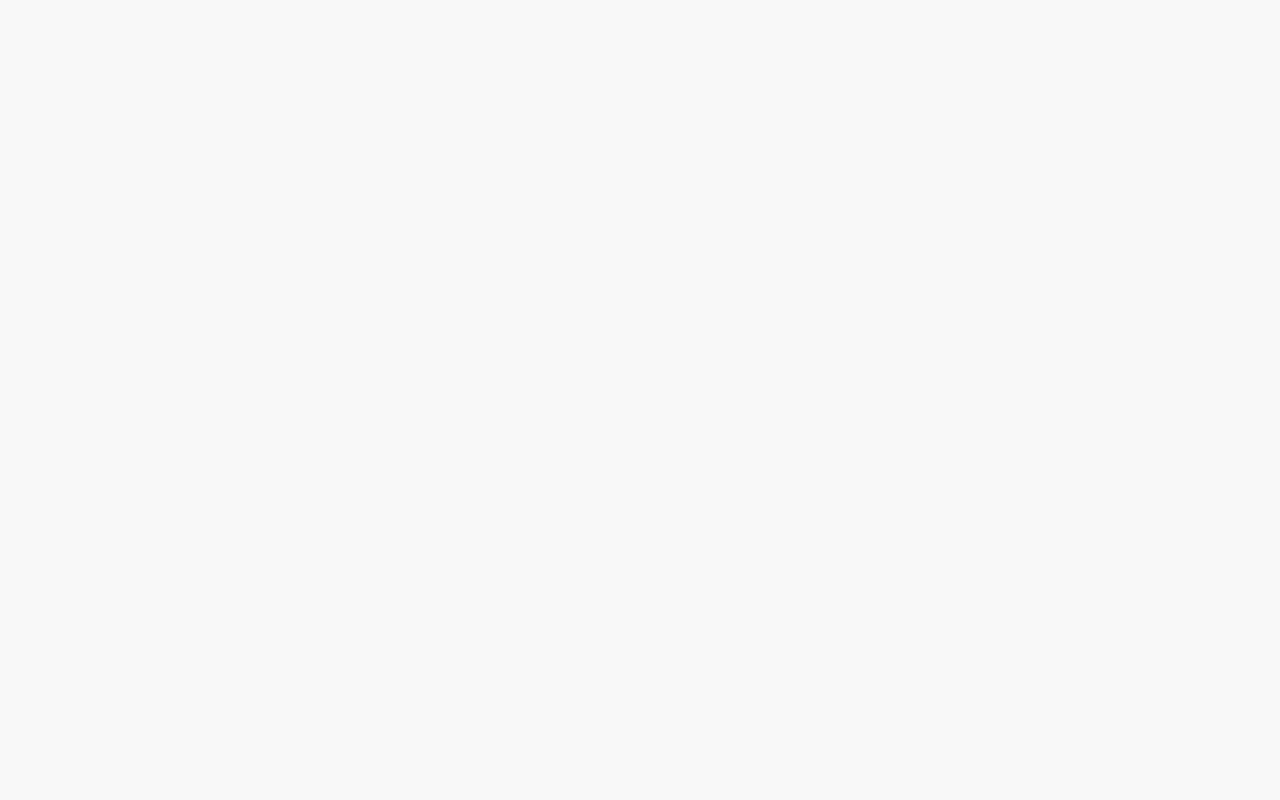
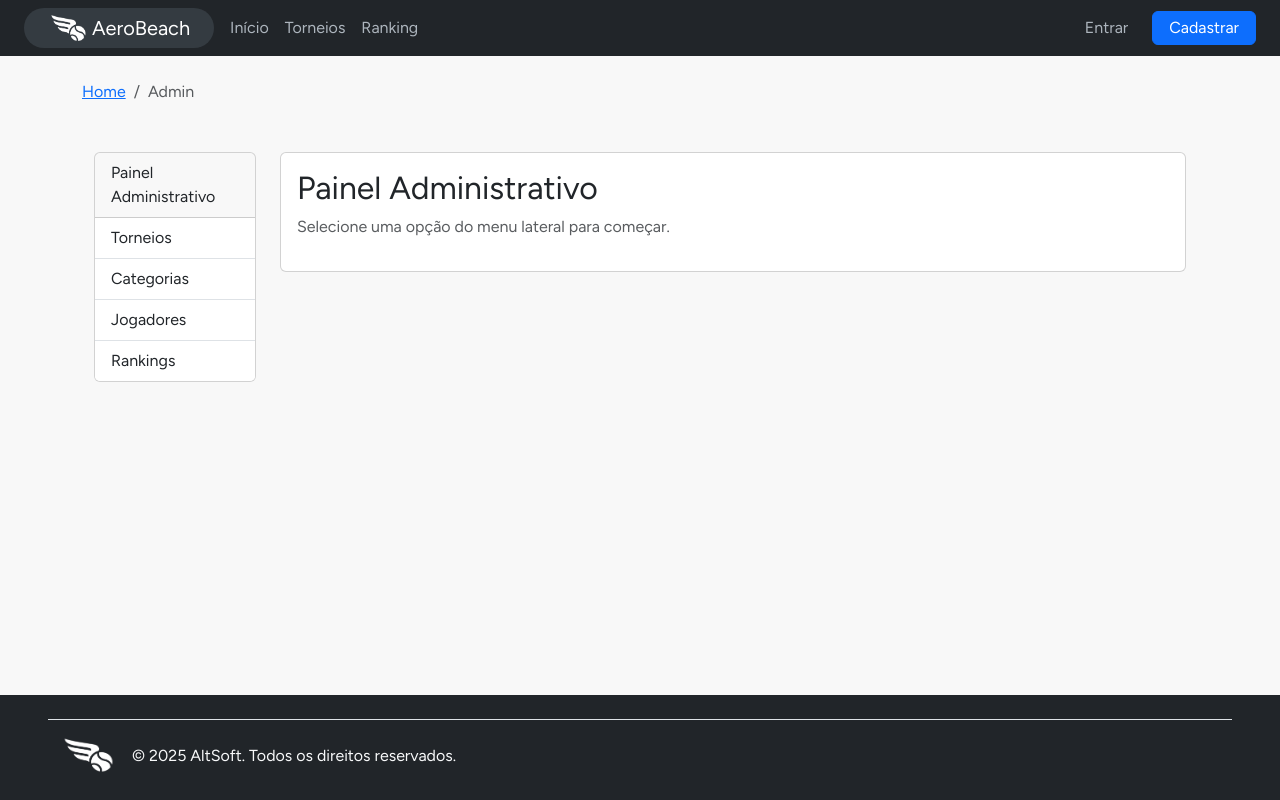
Before and after one commit to leandro-costa-oliveira/aero-beach, a React (Vite) app in the folder frontend/: page /admin in a window 1280 px wide. Before the commit this address had no page. Built offline with nearby package versions, Linux system fonts and the light colour scheme.

Commit message:
feat: added admin routes and pages

```diff
--- a/frontend/src/App.tsx
+++ b/frontend/src/App.tsx
@@ -11,6 +11,8 @@ import { Ranking } from "./pages/Ranking";
 import { TorneioDetalhesPage } from "./pages/TorneioDetalhesPage";
 import { TorneiosPage } from "./pages/TorneiosPage";
 import { ProtectedRoute } from "./components/ProtectedRoute/ProtectedRoute";
+import { AdminLayout } from "./layouts/AdminLayout";
+import { Admin } from "./pages/Admin";
 
 export default function App() {
   return (
@@ -46,6 +48,9 @@ export default function App() {
 
               <Route path="/login" element={<Login />} />
               <Route path="/cadastro" element={<Cadastro />} />
+              <Route path="/admin" element={<AdminLayout />}>
+              <Route index element={<Admin />} />
+              </Route>
             </Route>
           </Routes>
         </Router>
--- /dev/null
+++ b/frontend/src/layouts/AdminLayout.tsx
@@ -0,0 +1,27 @@
+import { Container, Row, Col, Card, ListGroup } from "react-bootstrap";
+import { Outlet } from "react-router-dom";
+
+export function AdminLayout() {
+  return (
+    <Container fluid className="py-4">
+      <Row>
+        <Col md={3} lg={2}>
+          <Card>
+            <Card.Header>Painel Administrativo</Card.Header>
+
+            <ListGroup variant="flush">
+              <ListGroup.Item>Torneios</ListGroup.Item>
+              <ListGroup.Item>Categorias</ListGroup.Item>
+              <ListGroup.Item>Jogadores</ListGroup.Item>
+              <ListGroup.Item>Rankings</ListGroup.Item>
+            </ListGroup>
+          </Card>
+        </Col>
+
+        <Col md={9} lg={10}>
+          <Outlet />
+        </Col>
+      </Row>
+    </Container>
+  );
+}
--- /dev/null
+++ b/frontend/src/pages/Admin.tsx
@@ -0,0 +1,14 @@
+import { Card } from "react-bootstrap";
+
+export function Admin() {
+  return (
+    <Card>
+      <Card.Body>
+        <h2>Painel Administrativo</h2>
+        <p className="text-muted">
+          Selecione uma opção do menu lateral para começar.
+        </p>
+      </Card.Body>
+    </Card>
+  );
+}
--- a/package.json
+++ b/package.json
@@ -1,6 +1,8 @@
 {
   "dependencies": {
-    "class-validator": "^0.15.1",
-    "react-icons": "^5.7.0"
+    "class-validator": "^0.15.1"
+  },
+  "devDependencies": {
+    "@testing-library/jest-dom": "^7.0.1"
   }
 }
```
Also changed, not shown: 1 other file (tests, documents, lock files or other folders).
